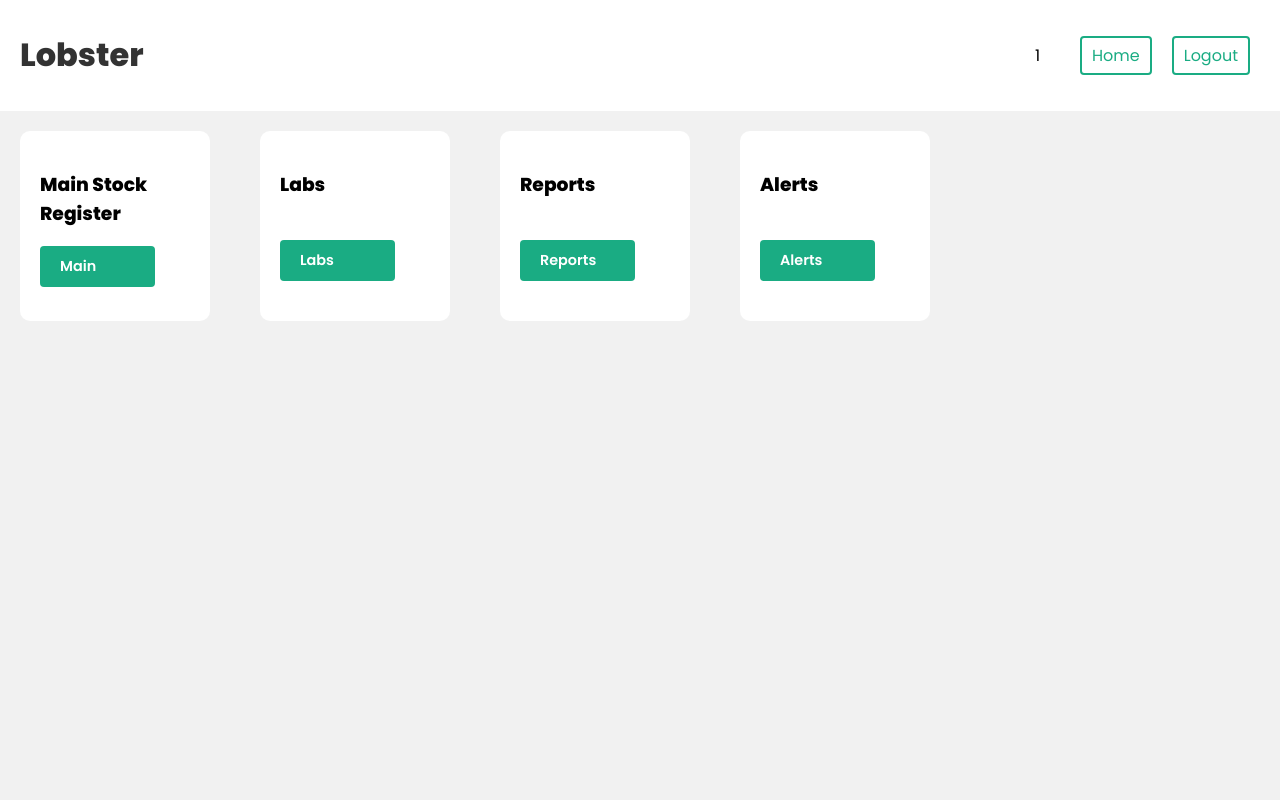
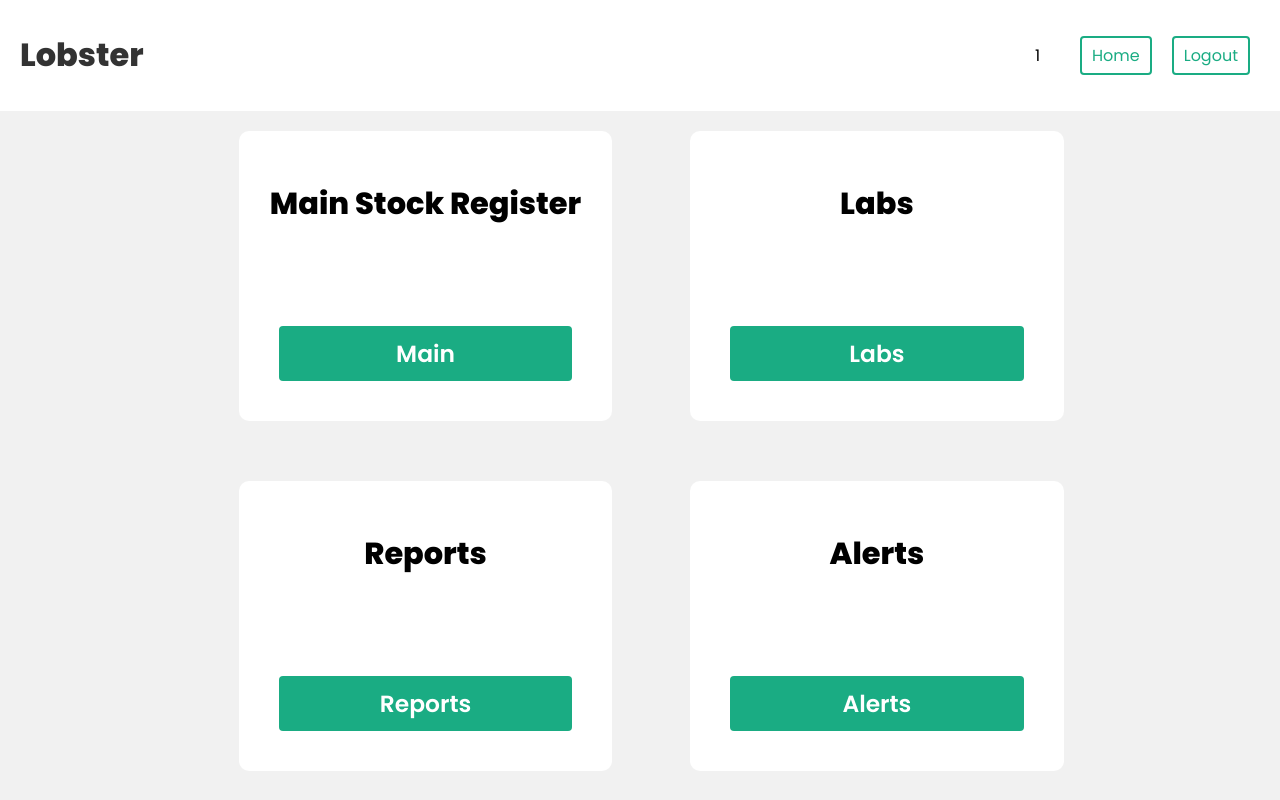
Before and after one commit to Gokul-A-S/lobster, a React (Create React App) app in the folder client/: page /login in a window 1280 px wide. Built offline with nearby package versions, Linux system fonts and the light colour scheme; sample sign-in values are in the browser's storage; what @react-pdf/renderer would draw is missing.

Commit message:
CSS of home page is modified

```diff
--- a/client/src/index.css
+++ b/client/src/index.css
@@ -46,6 +46,53 @@ header span {
   display: grid;
   grid-template-columns: 3fr 1fr;
   gap: 100px;
+}
+
+.home-pages {
+  margin: 0 auto;
+  display: flex;
+  gap: 100px;
+  justify-content: center;
+  text-align: center;
+  align-items: center;
+  max-width: 1000px;
+}
+
+.home-pages .dashboard {
+  display: grid;
+  grid-template-columns: 1fr 1fr;
+  gap: 100px;
+  height: 75vh;
+  justify-content: center;
+  font-size: 26px;
+}
+
+.home-pages .container {
+  background-color: #ffffff;
+  height: 100%;
+  width: 95%;
+  padding: 20px;
+  justify-content: space-between;
+  border-radius: 10px;
+  flex-direction: column;
+  display: flex;
+}
+
+.home-pages a {
+  text-decoration: none;
+  color: #fff;
+  background: var(--primary);
+  padding: 10px 20px 10px 20px;
+  border-radius: 4px;
+  display: inline-block;
+  margin: 20px 20px;
+  font-size: 0.9em;
+  font-weight: 600;
+  transition: all 0.2s ease-in-out;
+}
+
+.home-pages a:hover {
+  opacity: 0.8;
 }
 
 .workout-details {
--- a/client/src/pages/Home.js
+++ b/client/src/pages/Home.js
@@ -3,7 +3,7 @@ import { Link } from "react-router-dom";
 const Home = () => {
 
     return (
-        <div className="home">
+        <div className="home-pages">
             <div className="dashboard">
                 <div className="container">
                     <h3>Main Stock Register</h3>
```
